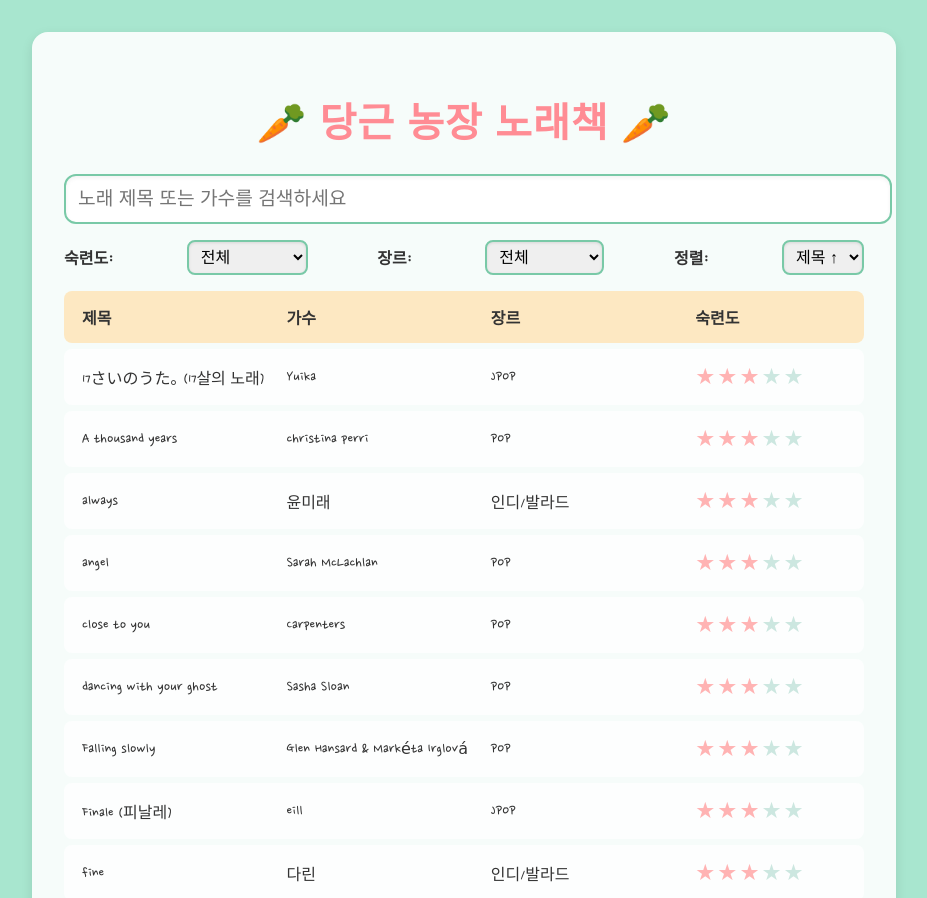
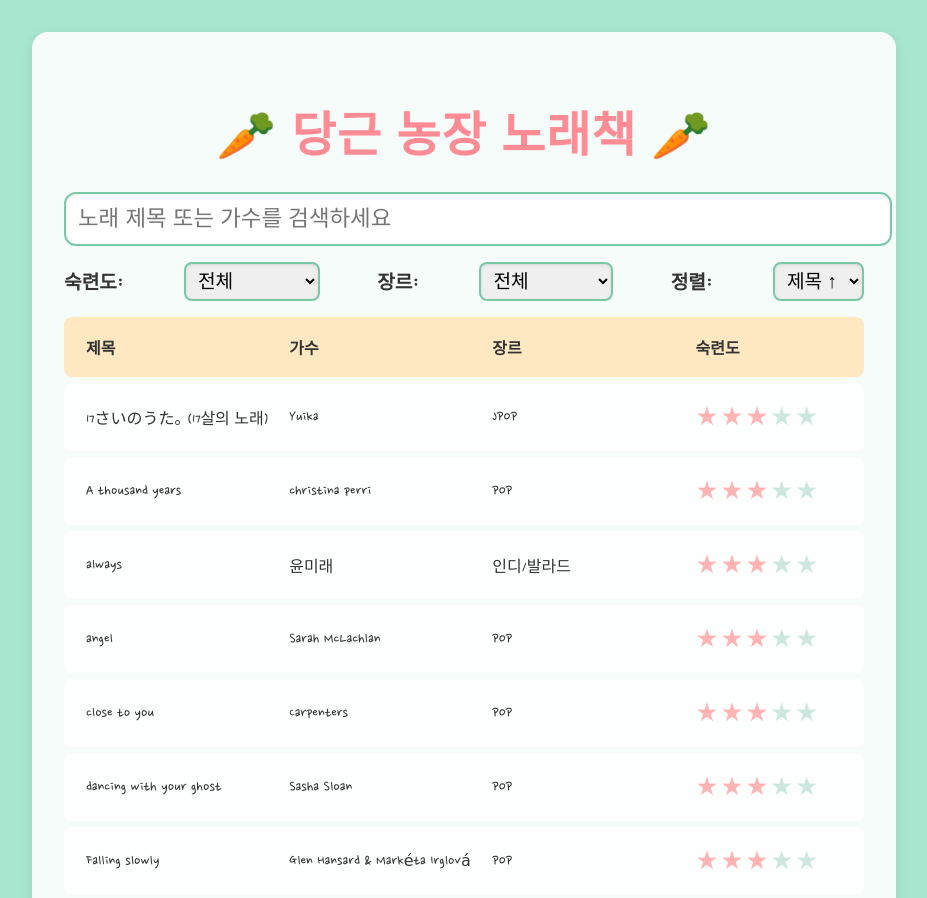
Before and after one commit to yeonglcy20-sketch/-, a plain HTML site: page index.html in a window 1280 px wide. Shown: the top 898 px of the page, without its empty margins (176-1103 px from the left). Drawn offline with Linux system fonts and the light colour scheme.

Commit message:
Update style.css

```diff
--- a/style.css
+++ b/style.css
@@ -1,10 +1,10 @@
 body {
   margin: 0;
-  /* 손글씨체 적용 */
   font-family: 'Nanum Pen Script', cursive;
-  /* 민트 계열 배경색 */
   background-color: #a8e6cf;
   color: #333;
+  /* 기본 글씨 크기 증가 */
+  font-size: 18px;
 }
 
 .overlay {
@@ -18,18 +18,18 @@ body {
 
 h1 {
   text-align: center;
-  /* 귀여운 포인트 컬러 */
   color: #ff8c94;
-  font-size: 2.5rem;
+  /* 타이틀 글씨 크기 증가 */
+  font-size: 3rem;
   margin-bottom: 1.5rem;
   letter-spacing: 1px;
 }
 
-/* 검색창 */
 #searchInput {
   width: 100%;
   padding: 12px;
-  font-size: 1.2rem;
+  /* 검색창 글씨 크기 증가 */
+  font-size: 1.4rem;
   border: 2px solid #79c9a7;
   border-radius: 12px;
   margin-bottom: 1rem;
@@ -37,7 +37,6 @@ h1 {
   box-shadow: inset 0 2px 4px rgba(0,0,0,0.05);
 }
 
-/* 필터·정렬 컨트롤 */
 .controls {
   display: flex;
   justify-content: space-between;
@@ -50,23 +49,24 @@ h1 {
 .controls label {
   font-weight: bold;
   margin-right: 4px;
-  font-size: 1rem;
+  /* 라벨 글씨 크기 증가 */
+  font-size: 1.2rem;
 }
 
 .controls select {
   padding: 6px 8px;
-  font-size: 1rem;
+  /* 셀렉트 글씨 크기 증가 */
+  font-size: 1.2rem;
   border: 2px solid #79c9a7;
   border-radius: 8px;
   outline: none;
   box-shadow: inset 0 1px 3px rgba(0,0,0,0.1);
 }
 
-/* 리스트 헤더 & 행 */
 .song-header,
 .song-row {
   display: flex;
-  padding: 10px;
+  padding: 12px;
   align-items: center;
   background-color: rgba(255, 255, 255, 0.8);
   border-radius: 8px;
@@ -81,17 +81,19 @@ h1 {
 
 .col {
   flex: 1;
-  padding: 4px 8px;
+  padding: 6px 10px;
+  /* 목록 글씨 크기 증가 */
+  font-size: 1rem;
 }
 
 .col.level {
   flex: 0.8;
 }
 
-/* 별점 */
 .stars {
   white-space: nowrap;
-  font-size: 1.4rem;
+  /* 별 아이콘 크기 증가 */
+  font-size: 1.6rem;
 }
 
 .star {
```
